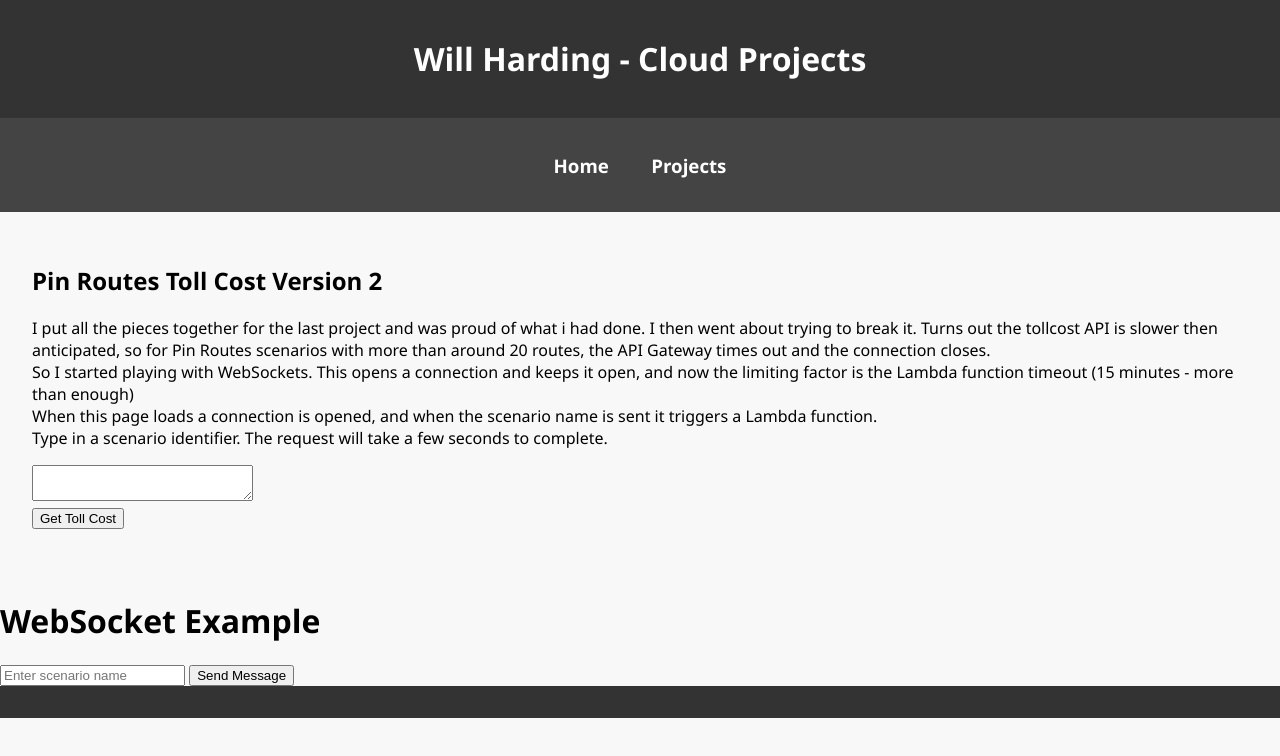
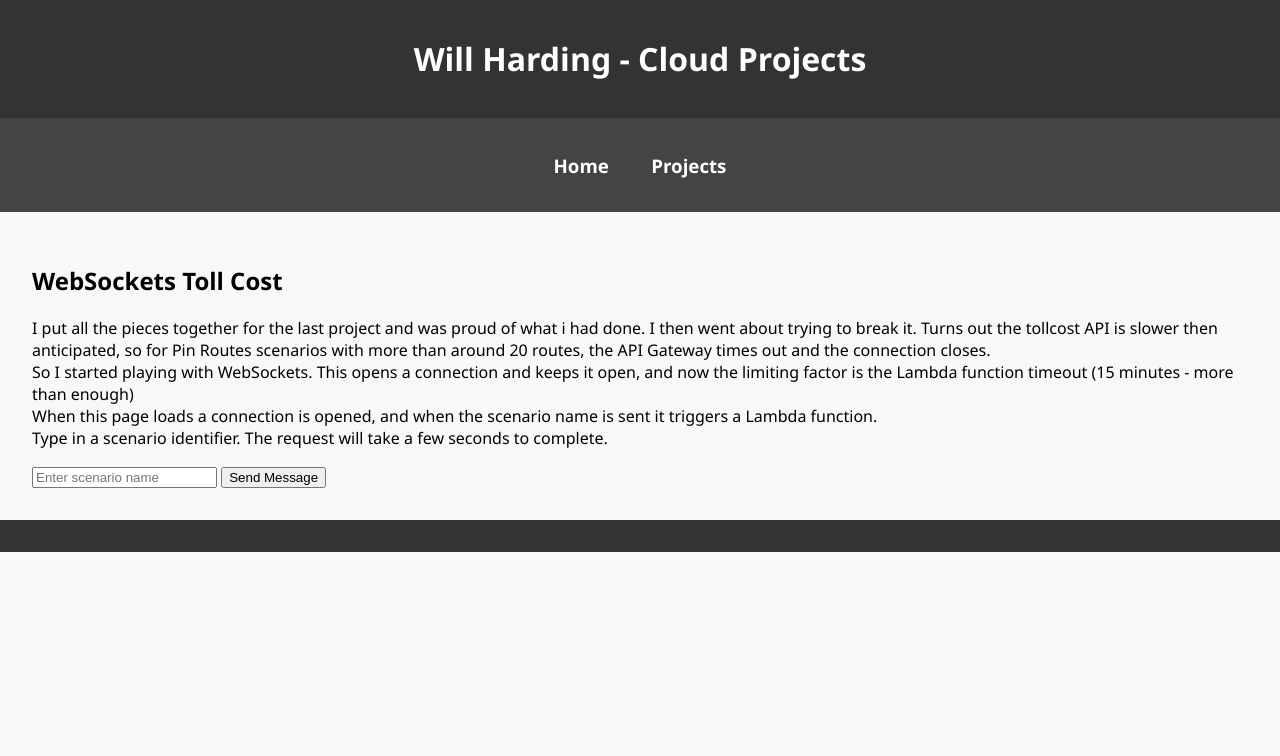
Before and after one commit to WillRHarding/Toll_API_PoC, a plain HTML site: page tollapi_v2.html in a window 1280 px wide. Drawn offline with Linux system fonts and the light colour scheme.

Commit message:
Update tollapi_v2.html
Removed old toll button

```diff
--- a/tollapi_v2.html
+++ b/tollapi_v2.html
@@ -65,20 +65,18 @@
     </nav>
 
     <main>
-        <h2>Pin Routes Toll Cost Version 2</h2>
+        <h2>WebSockets Toll Cost</h2>
         <p>I put all the pieces together for the last project and was proud of what i had done. I then went about trying to break it. Turns out the tollcost API is slower then anticipated, so for Pin Routes scenarios with more than around 20 routes, the API Gateway times out and the connection closes.<br>So I started playing with WebSockets. This opens a connection and keeps it open, and now the limiting factor is the Lambda function timeout (15 minutes - more than enough)<br>When this page loads a connection is opened, and when the scenario name is sent it triggers a Lambda function.<br>
         Type in a scenario identifier. The request will take a few seconds to complete.</p>
 
-        <textarea id="textbox" rows="2" cols="25"></textarea><br>
-        <button onclick="sendMessage()">Get Toll Cost</button>
-        <p><div id="response"></div> </p>
+    <div id="messages"></div>
+    <input type="text" id="scenarioInput" placeholder="Enter scenario name">
+    <button onclick="sendMessage()">Send Message</button>
+
+
 
     </main>
 
-    <h1>WebSocket Example</h1>
-    <div id="messages"></div>
-    <input type="text" id="scenarioInput" placeholder="Enter scenario name">
-    <button onclick="sendMessage()">Send Message</button>
 
     <script>
         // Create a WebSocket connection
```
